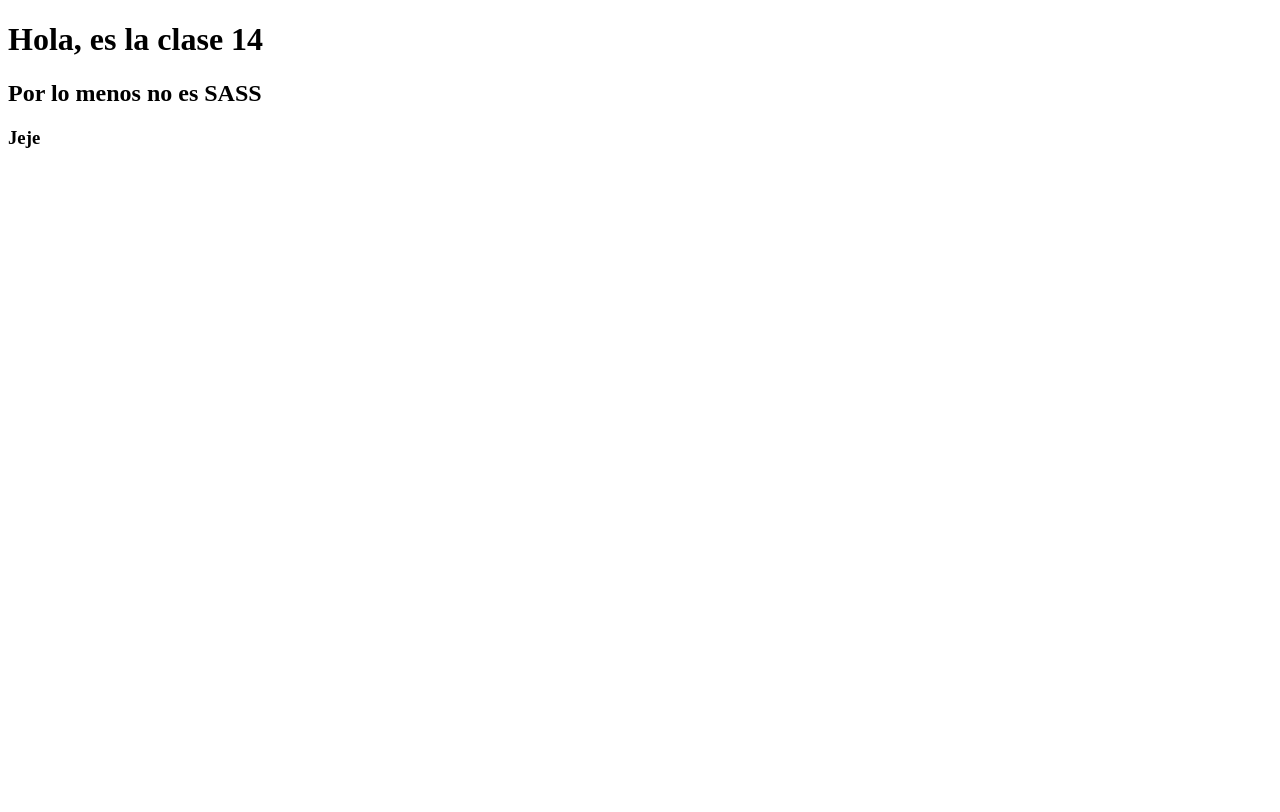
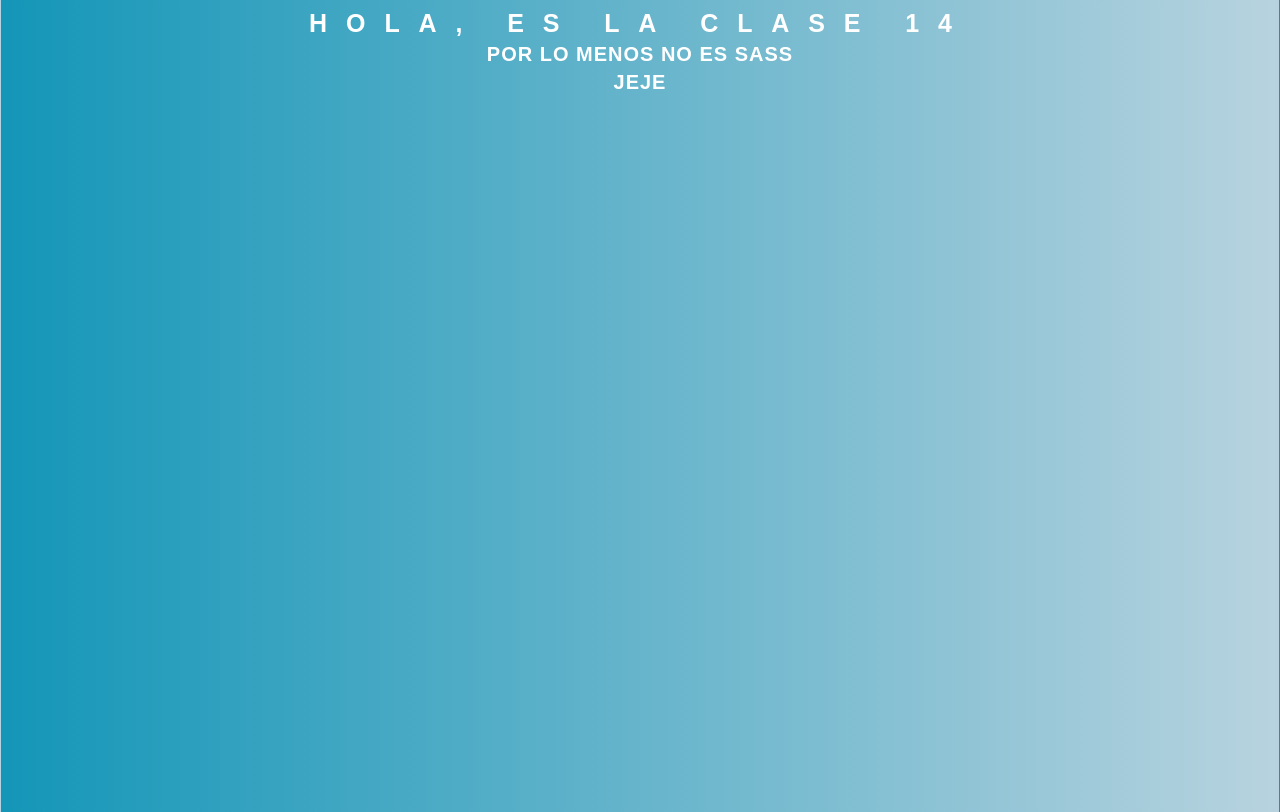
Before and after one commit to turecogc/1605, a plain HTML site: page index.html in a window 1280 px wide. Drawn offline with Linux system fonts and the light colour scheme.

Commit message:
edite css y texto nuevo

```diff
--- a/index.html
+++ b/index.html
@@ -4,12 +4,14 @@
     <meta charset="UTF-8">
     <meta http-equiv="X-UA-Compatible" content="IE=edge">
     <meta name="viewport" content="width=device-width, initial-scale=1.0">
+   <link rel="stylesheet" href="estilo.css">
     <title>Clase 14</title>
 </head>
 <body>
 
-    <h1>Hola, es la clase 14</h1>
-    <h2>Por lo menos no es SASS</h2>
-    <h3>Jeje</h3>
+    <h1 class="titulo">Hola, es la clase 14</h1>
+    <h2 class="subtitulo">Por lo menos no es SASS</h2>
+    <h3 class="subtitulo">Jeje</h3>
+
 </body>
 </html>
```
